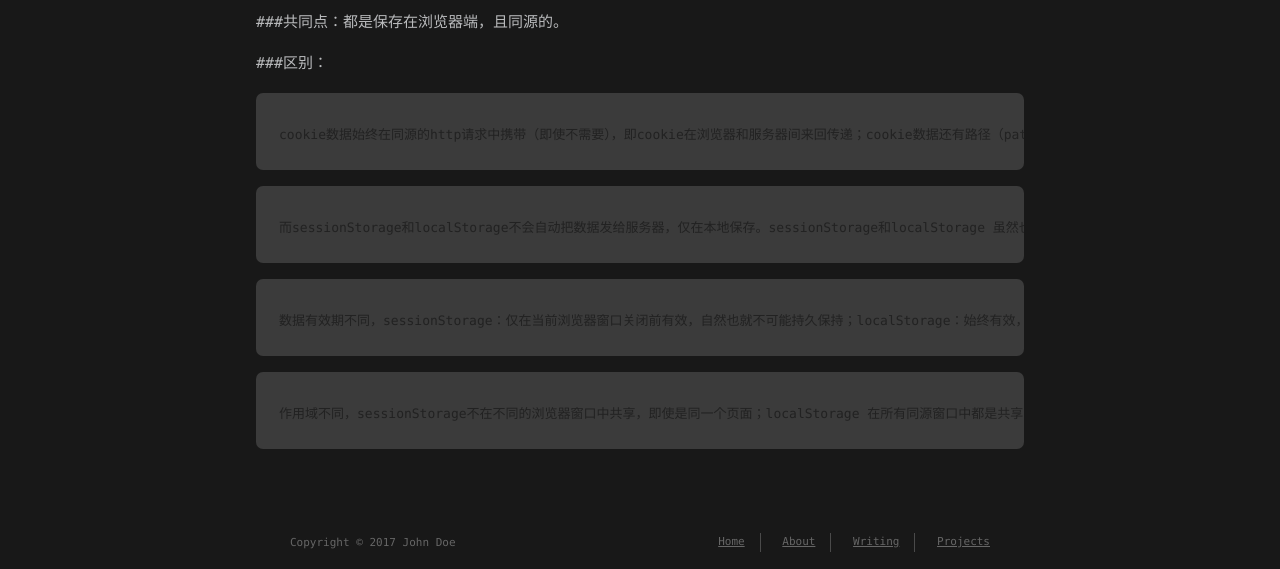
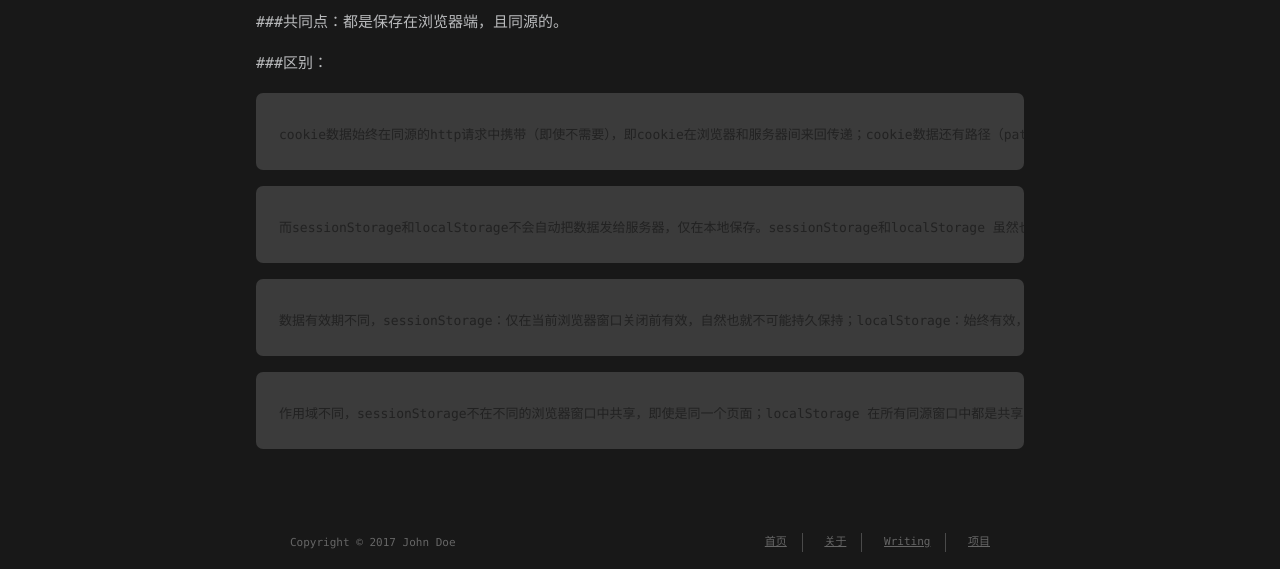
Before and after one commit to rubycountryside/rubycountryside.github.io, a plain HTML site: page 2017/11/14/first/index.html in a window 1280 px wide. Shown: the part 368-937 px from the top of the page. Drawn offline with Linux system fonts and the light colour scheme.

Commit message:
Site updated: 2017-11-14 21:04:57

```diff
--- a/2017/11/14/first/index.html
+++ b/2017/11/14/first/index.html
@@ -235,13 +235,13 @@
     <nav>
       <ul>
 
-          <li><a href="/home/">Home</a></li>
+          <li><a href="/home/">首页</a></li>
 
-          <li><a href="/about/">About</a></li>
+          <li><a href="/about/">关于</a></li>
 
           <li><a href="/archives/">Writing</a></li>
 
-          <li><a href="http://github.com/tzvetkov75">Projects</a></li>
+          <li><a href="http://github.com/tzvetkov75">项目</a></li>
 
       </ul>
     </nav>
```
